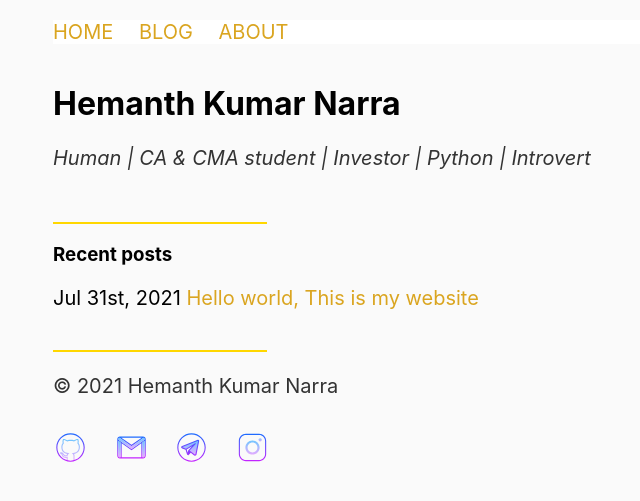
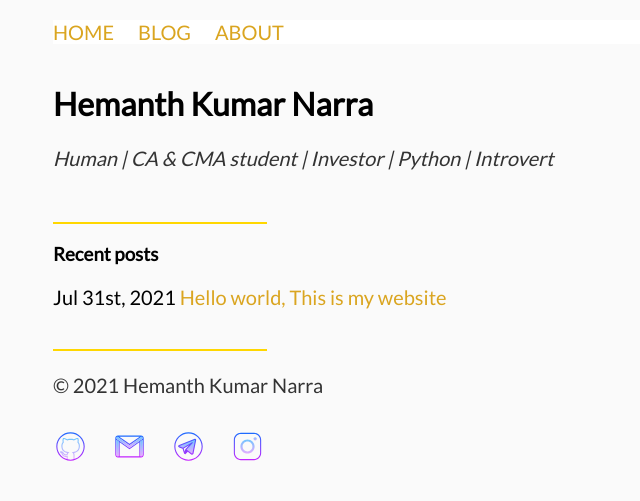
Before and after one commit to hemanthnarra/hemanthnarra.github.io, a Jekyll site: the page built from index.html, in a window 1280 px wide. Shown: the top 501 px of the page, without its empty margins (233-873 px from the left). Built offline with Jekyll 4.4.1, drawn with Linux system fonts in a browser that asks for light colours.

Commit message:
font family changed

```diff
--- a/css/main.css
+++ b/css/main.css
@@ -2,7 +2,7 @@
 
 body {
     background-color: #fafafa;
-    font-family: -apple-system, BlinkMacSystemFont, 'Segoe UI', Roboto, Oxygen, Ubuntu, Cantarell, 'Open Sans', 'Helvetica Neue', sans-serif;
+    font-family: lato;
     max-width: 740px;
     margin: auto;
 }
```
